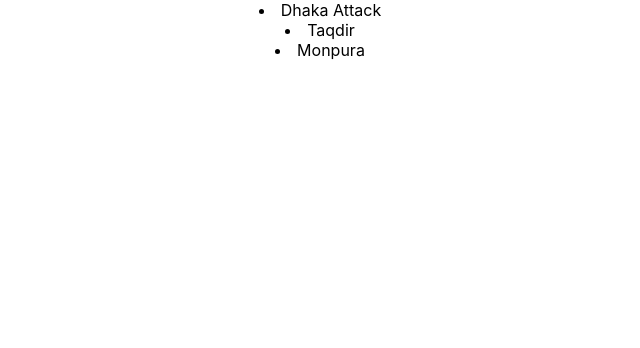
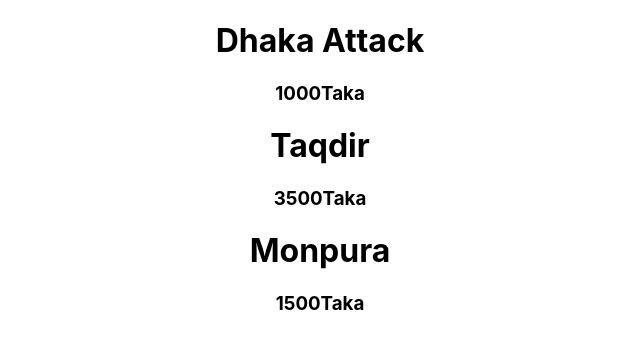
Before and after one commit to Ruhulcse/state-management, a React (Create React App) app: page / in a window 1280 px wide. Shown: the top 348 px of the page, without its empty margins (320-960 px from the left). Built offline with nearby package versions, Linux system fonts and the light colour scheme.

Commit message:
movie generate by props

```diff
--- /dev/null
+++ b/src/components/Movie.js
@@ -0,0 +1,12 @@
+import React from 'react'
+
+function Movie({name,price}) {
+    return (
+        <div>
+            <h1>{name}</h1>
+            <h3>{price}</h3>
+        </div>
+    )
+}
+
+export default Movie;
--- a/src/components/MovieList.js
+++ b/src/components/MovieList.js
@@ -1,4 +1,5 @@
 import React,{useState} from 'react'
+import Movie from './Movie';
 
 function MovieList() {
     const [movies, setMovies] = useState([
@@ -21,7 +22,7 @@
     return (
         <div>
             {movies.map(movie => (
-                <li>{movie.name}</li>
+                <Movie name={movie.name} price={movie.price}/>
             ))}
         </div>
     )
```
